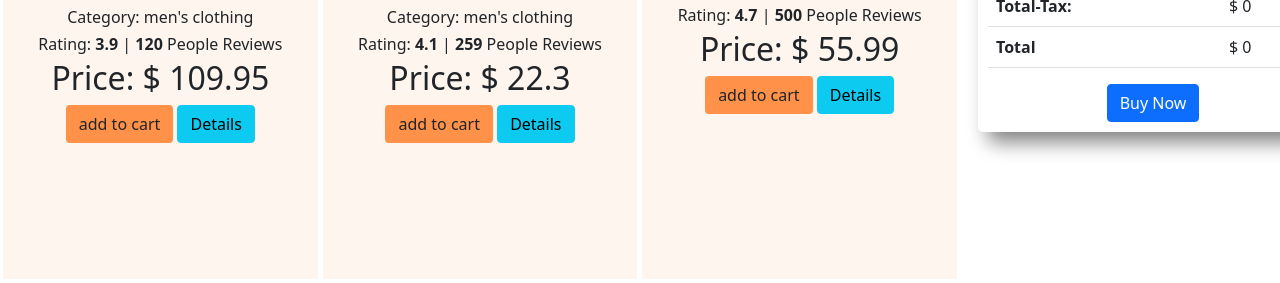
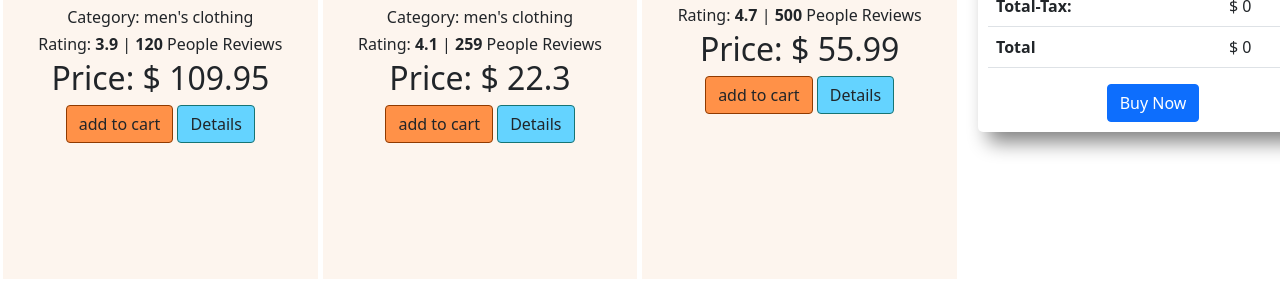
Before and after one commit to saiedanwar7/all-In-one-store-with-api, a plain HTML site: page index.html in a window 1280 px wide. Shown: the part 431-714 px from the top of the page. Drawn offline with nearby package versions, Linux system fonts and the light colour scheme.

Commit message:
update site

```diff
--- a/css/style.css
+++ b/css/style.css
@@ -101,7 +101,12 @@ body {
 
 .addCartColor{
   background-color:rgb(255, 145, 72) !important;
+  border: 1px solid rgb(144, 58, 0) !important;
+}
 
+.detailsColor{
+  background-color: rgb(100, 211, 255) !important;
+  border: 1px solid rgb(22, 116, 116) !important;
 }
 
 .cart {
--- a/js/app.js
+++ b/js/app.js
@@ -24,7 +24,7 @@ const showProducts = (products) => {
       <p>Rating: <span class="fw-bold">${product.rating.rate}</span> | <span class="fw-bold">${product.rating.count}</span> People Reviews</p>
       <h2>Price: $ ${product.price}</h2>
       <button onclick="addToCart(${product.id},${product.price})" id="addToCart-btn" class="buy-now btn addCartColor">add to cart</button>
-      <button id="details-btn" class="btn btn-info">Details</button></div>
+      <button id="details-btn" class="btn detailsColor">Details</button></div>
       `;
 
     document.getElementById("all-products").appendChild(div);
```
